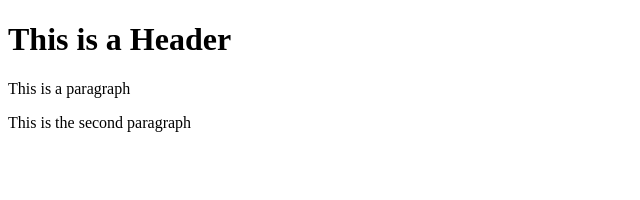
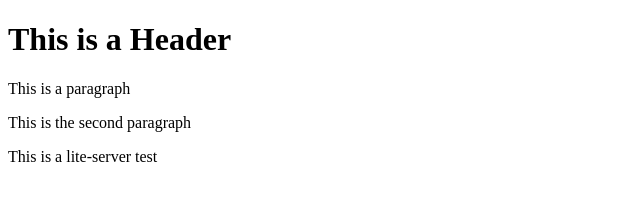
Before and after one commit to krashDH33/git-test, a website: page index.html in a window 1280 px wide. Shown: the whole page, without its empty margins (0-640 px from the left). Drawn offline with Linux system fonts and the light colour scheme.

Commit message:
using NPM

```diff
--- a/index.html
+++ b/index.html
@@ -4,5 +4,6 @@
         <h1>This is a Header</h1>
         <p>This is a paragraph</p>
         <p>This is the second paragraph</p>
+        <p>This is a lite-server test</p>
     </body>
 </html>
```
Also changed, not shown: package.json (added, +24 -0 lines), 2 other files.
